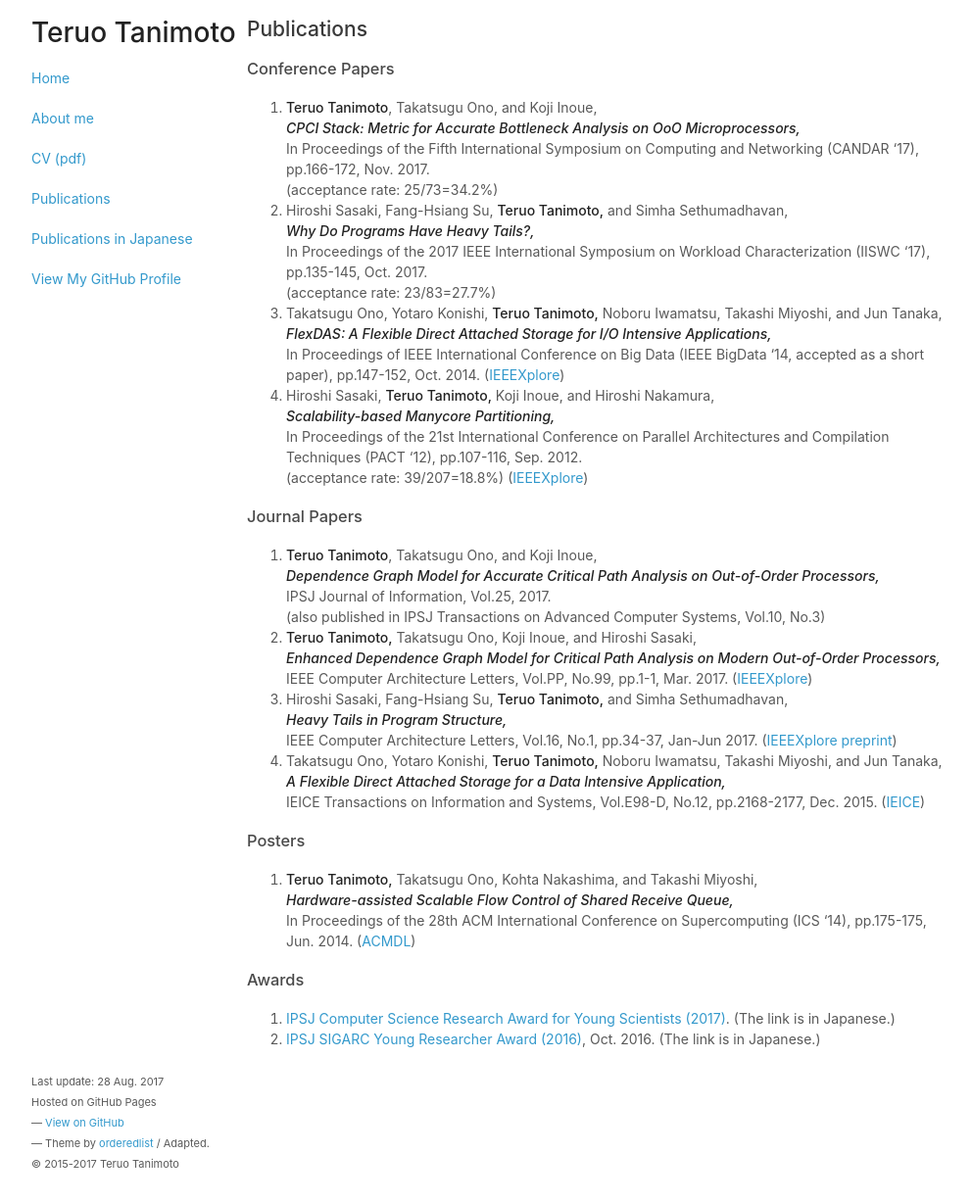
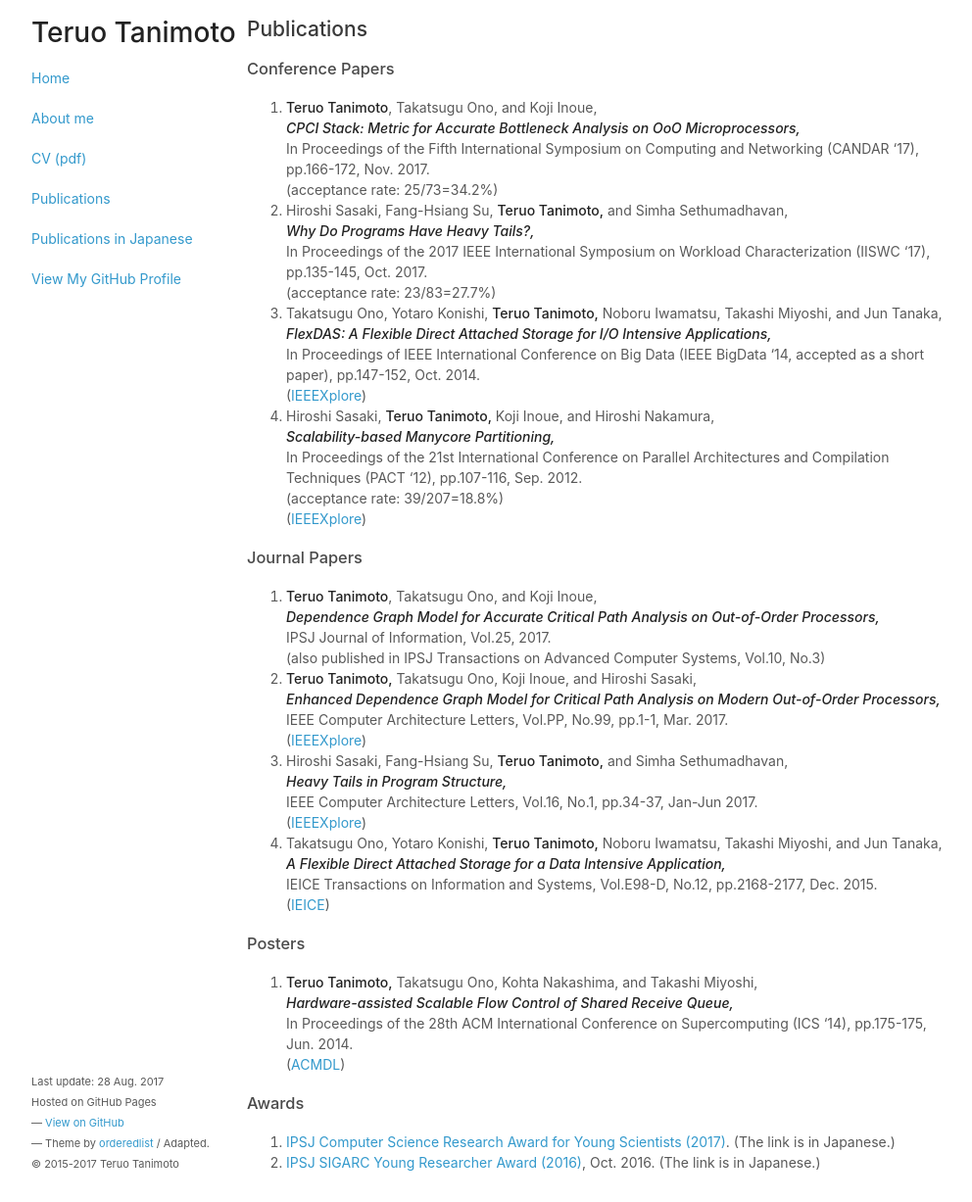
Before and after one commit to teruo41/teruo41.github.io, a Jekyll site: the page built from pubse.md, in a window 1280 px wide and 1227 px high. Shown: the whole window at 98% size, without its empty margins (138-1130 px from the left). Built offline with Jekyll 4.4.1, drawn with Linux system fonts in a browser that asks for light colours.

Commit message:
Updated publication

```diff
--- a/pubse.md
+++ b/pubse.md
@@ -10,7 +10,7 @@
 0. __Teruo Tanimoto__, Takatsugu Ono, and Koji Inoue,
    ***CPCI Stack: Metric for Accurate Bottleneck Analysis on OoO Microprocessors,***
    In Proceedings of the Fifth International Symposium on Computing and Networking (CANDAR '17), pp.166-172, Nov. 2017.
-  (acceptance rate: 25/73=34.2%)
+   (acceptance rate: 25/73=34.2%)
 
 0. Hiroshi Sasaki, Fang-Hsiang Su, __Teruo Tanimoto,__ and Simha Sethumadhavan,
    ***Why Do Programs Have Heavy Tails?,***
@@ -49,8 +49,7 @@
 0. Hiroshi Sasaki, Fang-Hsiang Su, __Teruo Tanimoto,__ and Simha Sethumadhavan,
    ***Heavy Tails in Program Structure,***
    IEEE Computer Architecture Letters, Vol.16, No.1, pp.34-37, Jan-Jun 2017.
-   ([IEEEXplore](http://ieeexplore.ieee.org/document/7480837/)
-    [preprint](https://sites.google.com/site/hrshssk/ht-cal-preprint.pdf?attredirects=0))
+   ([IEEEXplore](http://ieeexplore.ieee.org/document/7480837/))
 
 0. Takatsugu Ono, Yotaro Konishi, __Teruo Tanimoto,__ Noboru Iwamatsu, Takashi Miyoshi, and Jun Tanaka,
    ***A Flexible Direct Attached Storage for a Data Intensive Application,***
```
